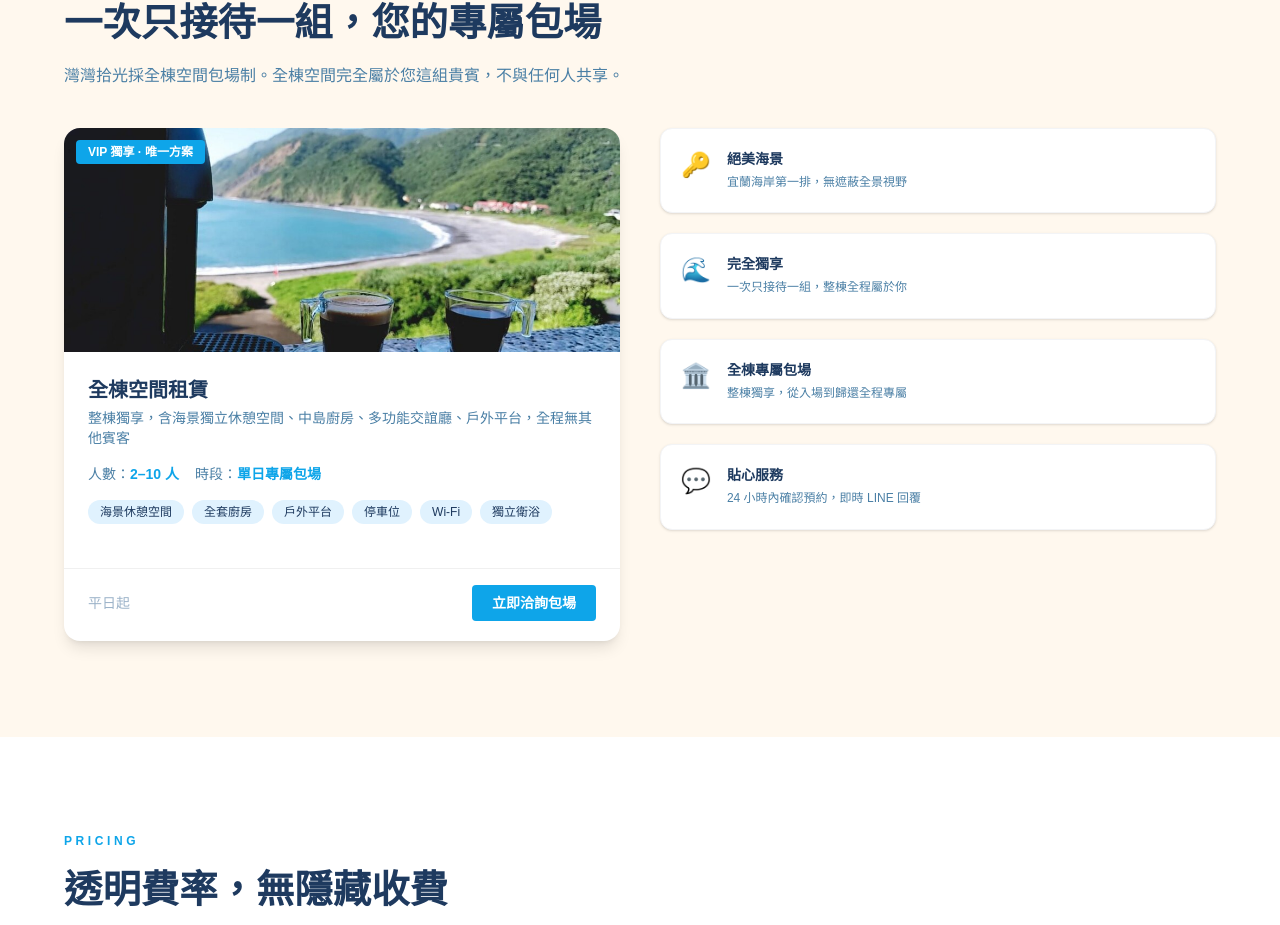
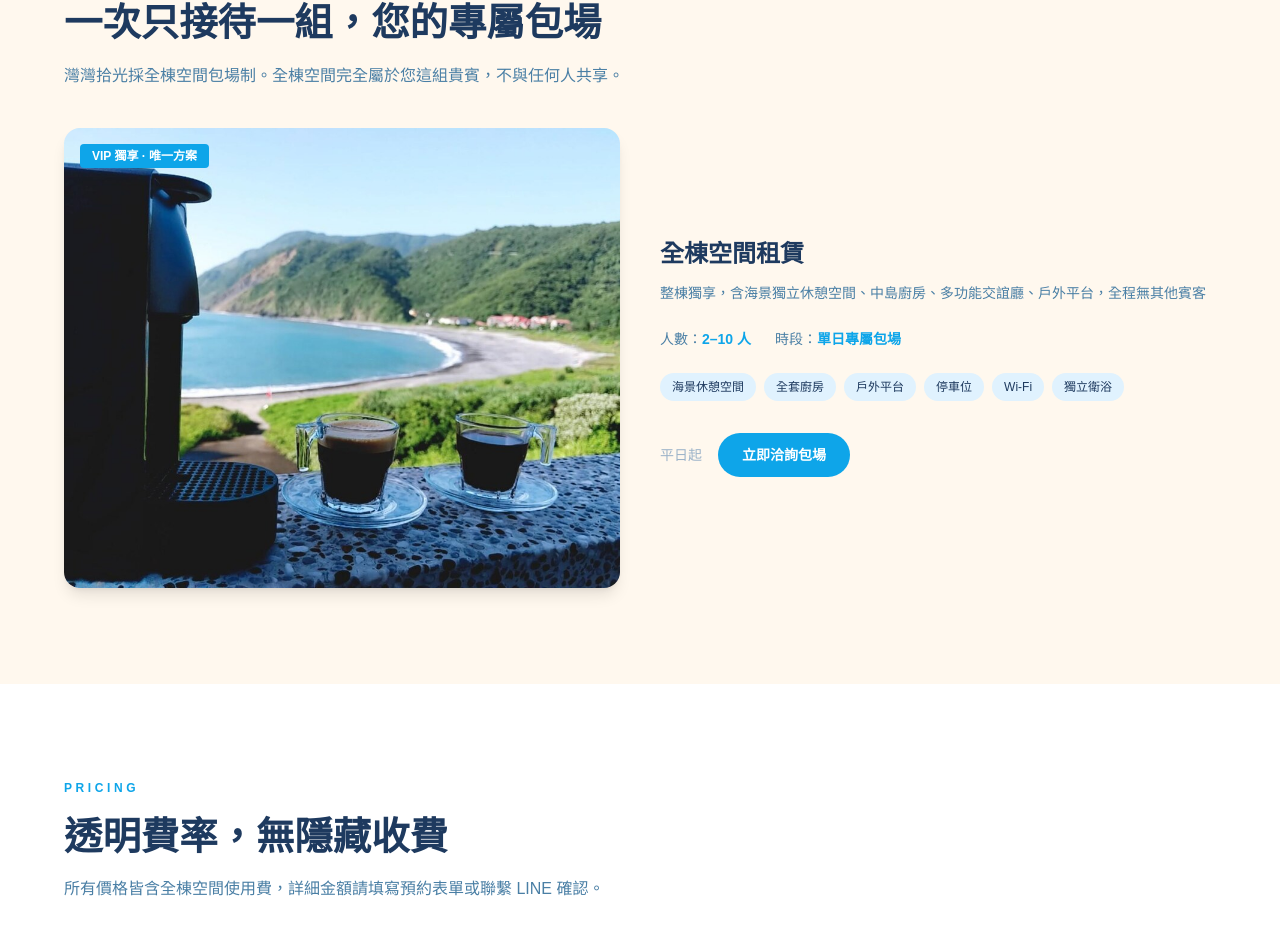
Before and after one commit to sean3193/loverbay, a Next.js app: page /loverbay/ in a window 1280 px wide. Shown: the part 2816-3741 px from the top of the page. Built offline with nearby package versions, Linux system fonts and the light colour scheme.

Commit message:
feat: 空間區塊左欄改為純照片，右欄放文字內容

```diff
--- a/src/app/page.tsx
+++ b/src/app/page.tsx
@@ -540,51 +540,33 @@ export default function Home() {
           {t('space.title')}
         </h2>
         <p className="mb-10 max-w-xl" style={{ color: '#4A7FA5' }}>{t('space.desc')}</p>
-        <div className="grid lg:grid-cols-2 gap-10 items-start">
-          {/* 左欄：空間卡片 */}
-          <div className="bg-white rounded-2xl overflow-hidden shadow-lg hover:-translate-y-1 transition-transform">
-            <div className="relative h-56">
+        <div className="grid lg:grid-cols-2 gap-10 items-center">
+          {/* 左欄：照片 */}
+          <div className="relative rounded-2xl overflow-hidden shadow-lg" style={{ height: '460px' }}>
             <Image src={`${BASE}/photos/balcony-4.jpg`} alt="全棟空間租賃" fill className="object-cover" />
-              <span className="absolute top-3 left-3 text-xs font-bold text-white px-3 py-1 rounded z-10" style={{ background: '#0EA5E9' }}>
+            <span className="absolute top-4 left-4 text-xs font-bold text-white px-3 py-1 rounded z-10" style={{ background: '#0EA5E9' }}>
               {t('space.badge')}
             </span>
           </div>
-            <div className="p-6">
-              <h3 className="font-black text-xl mb-1" style={{ color: '#1E3A5F' }}>{t('space.name')}</h3>
-              <p className="text-sm mb-4" style={{ color: '#4A7FA5' }}>{t('space.sdesc')}</p>
-              <div className="flex gap-4 mb-4 text-sm">
+          {/* 右欄：文字內容 */}
+          <div>
+            <h3 className="font-black text-2xl mb-3" style={{ color: '#1E3A5F' }}>{t('space.name')}</h3>
+            <p className="text-sm leading-relaxed mb-6" style={{ color: '#4A7FA5' }}>{t('space.sdesc')}</p>
+            <div className="flex gap-6 mb-6 text-sm">
               <span style={{ color: '#4A7FA5' }}>{t('space.pax')}<strong style={{ color: '#0EA5E9' }}>{t('space.pax.v')}</strong></span>
               <span style={{ color: '#4A7FA5' }}>{t('space.period')}<strong style={{ color: '#0EA5E9' }}>{t('space.period.v')}</strong></span>
             </div>
-              <div className="flex flex-wrap gap-2 mb-5">
+            <div className="flex flex-wrap gap-2 mb-8">
               {['a1','a2','a3','a4','a5','a6'].map(a => (
-                  <span key={a} className="text-xs px-3 py-1 rounded-full" style={{ background: '#E0F2FE', color: '#1E3A5F' }}>{t(a)}</span>
+                <span key={a} className="text-xs px-3 py-1.5 rounded-full font-medium" style={{ background: '#E0F2FE', color: '#1E3A5F' }}>{t(a)}</span>
               ))}
             </div>
-            </div>
-            <div className="px-6 pb-5 flex items-center justify-between border-t pt-4" style={{ borderColor: '#f0f0f0' }}>
+            <div className="flex items-center gap-4">
               <span className="text-sm" style={{ color: '#9CB3C9' }}>{t('space.hint')}</span>
-              <a href="#booking" className="font-bold text-sm text-white px-5 py-2 rounded no-underline" style={{ background: '#0EA5E9' }}>
+              <a href="#booking" className="font-bold text-sm text-white px-6 py-3 rounded-full no-underline hover:-translate-y-0.5 transition-transform" style={{ background: '#0EA5E9' }}>
                 {t('space.cta')}
               </a>
             </div>
-          </div>
-          {/* 右欄：包場亮點 */}
-          <div className="flex flex-col gap-5">
-            {[
-              { icon: '🔑', title: t('f1.t'), desc: t('f1.d') },
-              { icon: '🌊', title: t('f2.t'), desc: t('f2.d') },
-              { icon: '🏛️', title: t('f3.t'), desc: t('f3.d') },
-              { icon: '💬', title: t('f4.t'), desc: t('f4.d') },
-            ].map((item, i) => (
-              <div key={i} className="flex gap-4 items-start p-5 rounded-xl bg-white shadow-sm border border-gray-100">
-                <span className="text-2xl flex-shrink-0">{item.icon}</span>
-                <div>
-                  <h4 className="font-bold text-sm mb-1" style={{ color: '#1E3A5F' }}>{item.title}</h4>
-                  <p className="text-xs leading-relaxed" style={{ color: '#4A7FA5' }}>{item.desc}</p>
-                </div>
-              </div>
-            ))}
           </div>
         </div>
       </section>
```
Lines whose indentation alone changed are shown as unchanged.
